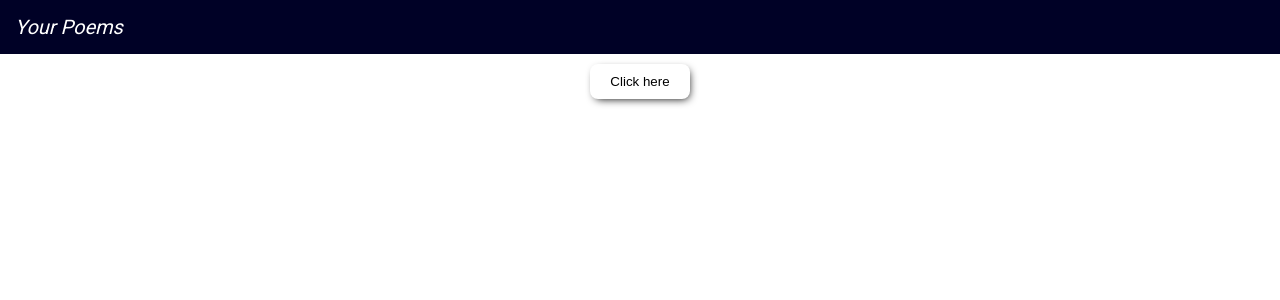
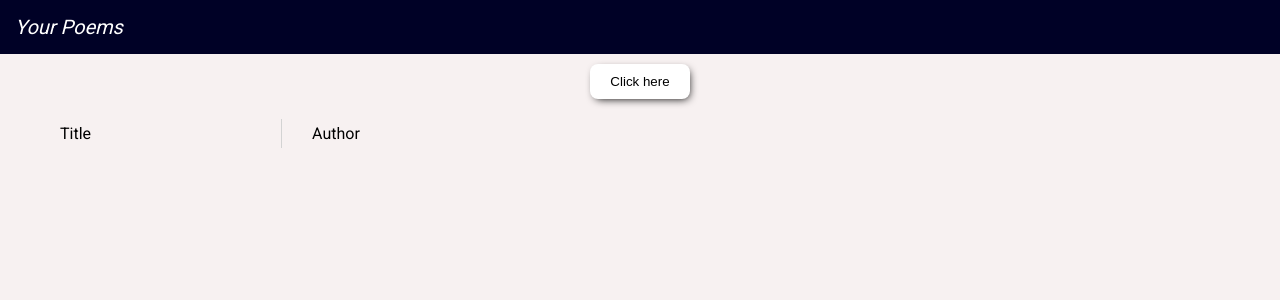
Before and after one commit to Rdfenix/YourPoem, a React (Create React App) app: page / in a window 1280 px wide. Shown: the top 300 px of the page. Built offline with nearby package versions, Linux system fonts and the light colour scheme.

Commit message:
creating card

```diff
--- /dev/null
+++ b/src/component/poem/poem-card/index.tsx
@@ -0,0 +1,28 @@
+import "./poem-card.css";
+import React from "react";
+
+interface Props {
+  title?: string;
+  author?: string;
+  poem?: string;
+}
+
+const PoemCard = ({ author, title, poem }: Props) => {
+  return (
+    <div className="card-container">
+      <div className="card-header">
+        <div className="card-title">
+          <span>{title}</span>
+        </div>
+        <div className="card-author">
+          <span>{author}</span>
+        </div>
+      </div>
+      <div className="card-body">
+        <span>{poem}</span>
+      </div>
+    </div>
+  );
+};
+
+export default PoemCard;
--- /dev/null
+++ b/src/component/poem/poem-card/poem-card.css
@@ -0,0 +1,64 @@
+.card-container {
+    width: 100%;
+    background-color: #fff;
+    padding: 20px 30px;
+    display: flex;
+    border-radius: 8px;
+    box-shadow: 6px 6px 6px -3px rgb(0 0 0 / 57%);
+    flex-direction: column;
+    gap: 10px;
+}
+
+.card-container:hover {
+    border: 1px solid #1c1cdb;
+}
+
+.card-header {
+    display: flex;
+    width: 100%;
+}
+
+.card-title,
+.card-author {
+    display: flex;
+}
+
+.card-title {
+    width: 220px;
+    display: flex;
+}
+
+.card-title>span {
+    font-weight: bold;
+    text-overflow: ellipsis;
+    white-space: nowrap;
+    overflow: hidden;
+}
+
+.card-author {
+    width: 220px;
+    padding-left: 25px;
+    display: flex;
+}
+
+.card-author>span {
+    font-style: italic;
+    color: #666666;
+    text-overflow: ellipsis;
+    white-space: nowrap;
+    overflow: hidden;
+}
+
+.card-body {
+    display: flex;
+    width: 100%;
+}
+
+.card-body>span {
+    font-size: 20px;
+    font-weight: 400;
+    color: #363636;
+    text-overflow: ellipsis;
+    white-space: nowrap;
+    overflow: hidden;
+}
--- a/src/core/sagas/index.ts
+++ b/src/core/sagas/index.ts
@@ -1,6 +1,6 @@
 import { all } from "redux-saga/effects";
-import getRandomPoems from "./getPoemsSaga";
+import randomPoems from "./poemsSaga";
 
 export default function* rootSaga() {
-  yield all([getRandomPoems]);
+  yield all([randomPoems]);
 }
--- a/src/core/sagas/getPoemsSaga.ts
+++ b/src/core/sagas/poemsSaga.ts
@@ -27,6 +27,6 @@ function* fetchPoems() {
   }
 }
 
-const getRandomPoems = all([takeLatest(GET_POEMS, fetchPoems)]);
+const randomPoems = all([takeLatest(GET_POEMS, fetchPoems)]);
 
-export default getRandomPoems;
+export default randomPoems;
--- a/src/index.css
+++ b/src/index.css
@@ -10,4 +10,5 @@ body,
   width: 100%;
   height: 100%;
   font-family: 'Roboto', sans-serif;
+  background-color: #f7f1f1;
 }
--- a/src/page/main/body/body.css
+++ b/src/page/main/body/body.css
@@ -9,3 +9,37 @@
     display: flex;
     justify-content: center;
 }
+
+.header-of-list {
+    display: flex;
+    width: 100%;
+    align-items: center;
+    padding: 20px;
+}
+
+.sortable-items {
+    display: flex;
+}
+
+.title-area,
+.author-area {
+    padding: 5px 190px 5px 30px;
+    cursor: pointer;
+}
+
+.title-area:hover,
+.author-area:hover {
+    background-color: #d3d3d3;
+}
+
+.title-area {
+    border-right: 1px solid #d3d3d3;
+}
+
+.poems-area {
+    display: flex;
+    width: 100%;
+    padding: 20px;
+    flex-direction: column;
+    gap: 15px;
+}
--- a/src/page/main/body/index.tsx
+++ b/src/page/main/body/index.tsx
@@ -1,22 +1,53 @@
 import "./body.css";
 import React from "react";
-import { useDispatch } from "react-redux";
+import { useDispatch, useSelector } from "react-redux";
 import Button from "../../../shared/component/button";
 import { getNewPoemsAction } from "../../../core/action/poemAction";
+import PoemCard from "../../../component/poem/poem-card";
+import { Poem } from "../../../shared/interface/poem";
+
+interface StateReducer {
+  PoemReducer: Poem[];
+}
 
 const Body = () => {
+  const poems = useSelector((state: StateReducer) => state?.PoemReducer);
+
+  console.log(poems);
+
   const dispatch = useDispatch();
 
   function getPoems() {
-    console.log("passei aqui ");
     dispatch(getNewPoemsAction());
   }
   return (
     <>
       <div className="container">
-        <div className="poems-button">
+        <header className="poems-button">
           <Button handleButton={getPoems} nameOfButton="Click here" />
+        </header>
+        <div className="header-of-list">
+          <div className="sortable-items">
+            <div className="title-area">
+              <span>Title</span>
+            </div>
+            <div className="author-area">
+              <span>Author</span>
+            </div>
+          </div>
         </div>
+        <section className="poems-area">
+          {poems.map((poem) => {
+            return (
+              <PoemCard
+                key={poem.title}
+                author={poem.author}
+                title={poem.title}
+                poem={poem.lines[0]}
+              />
+            );
+          })}
+        </section>
       </div>
     </>
   );
```
